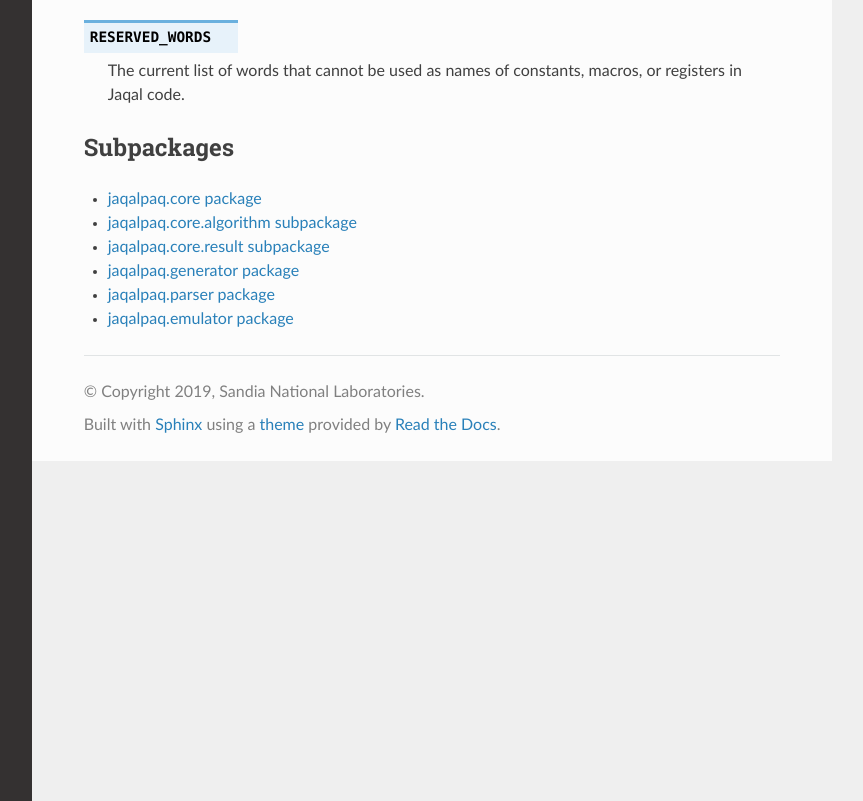
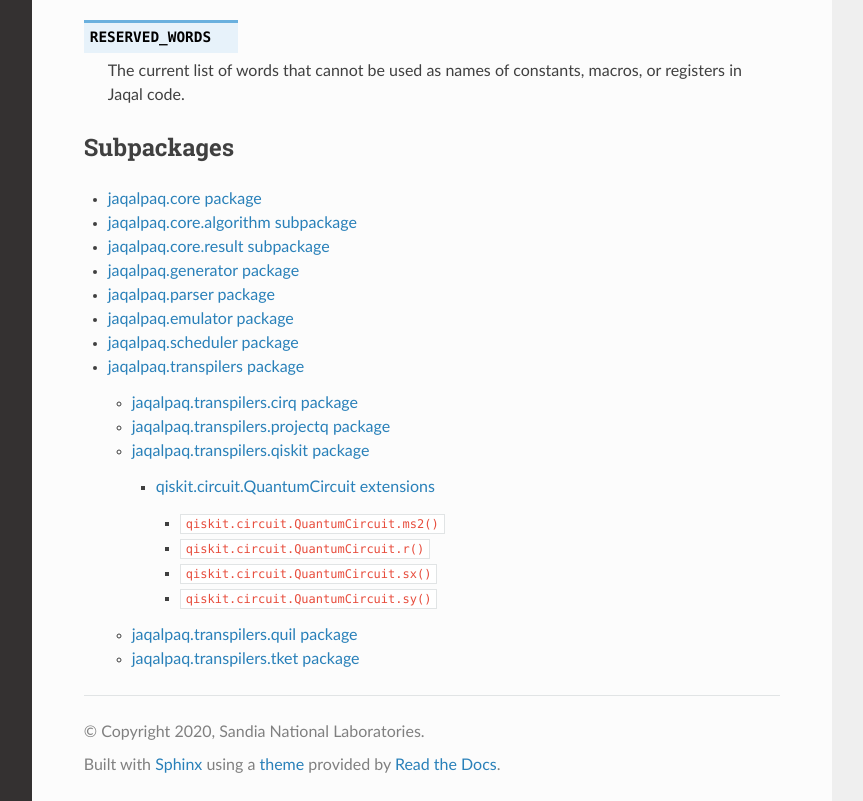
Before and after one commit to haikusw/jaqalpaq, a Sphinx documentation site: the page built from doc/jaqalpaq.rst, in a window 1280 px wide and 1065 px high, cut to the strip 264-1065 px from the top of the window. Shown: the whole strip, without its empty margins (268-1131 px from the left). Built offline with Sphinx 7.4.7 and the Read the Docs theme 2.0.0, drawn with Linux system fonts in a browser that asks for light colours.

Commit message:
docs: simplify build
Relocate JaqalPaq-extras Sphinx doc tree to JaqalPaq.  Rely on standard
imports to get doc information.  Improve the doc requirement to pull in
the full dependencies to build the complete documentation.

Signed-off-by: Antonio Russo <arusso@sandia.gov>

```diff
--- a/doc/conf.py
+++ b/doc/conf.py
@@ -1,51 +1,7 @@
-# Configuration file for the Sphinx documentation builder.
-#
-# This file only contains a selection of the most common options. For a full
-# list see the documentation:
-# https://www.sphinx-doc.org/en/master/usage/configuration.html
-
-# -- Path setup --------------------------------------------------------------
-
-# If extensions (or modules to document with autodoc) are in another directory,
-# add these directories to sys.path here. If the directory is relative to the
-# documentation root, use os.path.abspath to make it absolute, like shown here.
-#
-# import os
-# import sys
-# sys.path.insert(0, os.path.abspath('.'))
-
-
-# -- Project information -----------------------------------------------------
-
 project = "JaqalPaq"
-copyright = "2019, Sandia National Laboratories"
-author = "B. C. A. Morrison"
-
-
-# -- General configuration ---------------------------------------------------
-
-# Add any Sphinx extension module names here, as strings. They can be
-# extensions coming with Sphinx (named 'sphinx.ext.*') or your custom
-# ones.
+copyright = "2020, Sandia National Laboratories"
+author = "Benjamin C. A. Morrison, Jay Wesley Van Der Wall, Daniel Lobser, Antonio Russo, Kenneth Rudinger, Peter Maunz"
 extensions = ["sphinx.ext.autodoc", "sphinx_rtd_theme"]
-
-# Add any paths that contain templates here, relative to this directory.
 templates_path = ["_templates"]
-
-# List of patterns, relative to source directory, that match files and
-# directories to ignore when looking for source files.
-# This pattern also affects html_static_path and html_extra_path.
 exclude_patterns = []
-
-
-# -- Options for HTML output -------------------------------------------------
-
-# The theme to use for HTML and HTML Help pages.  See the documentation for
-# a list of builtin themes.
-#
 html_theme = "sphinx_rtd_theme"
-
-# Add any paths that contain custom static files (such as style sheets) here,
-# relative to this directory. They are copied after the builtin static files,
-# so a file named "default.css" will overwrite the builtin "default.css".
-html_static_path = ["_static"]
--- a/doc/jaqalpaq.rst
+++ b/doc/jaqalpaq.rst
@@ -19,3 +19,5 @@ Subpackages
    jaqalpaq.generator
    jaqalpaq.parser
    jaqalpaq.emulator
+   jaqalpaq.scheduler
+   jaqalpaq.transpilers
--- /dev/null
+++ b/doc/jaqalpaq.scheduler.rst
@@ -0,0 +1,7 @@
+jaqalpaq.scheduler package
+==========================
+
+.. automodule:: jaqalpaq.scheduler
+   :members:
+   :undoc-members:
+   :show-inheritance:
--- /dev/null
+++ b/doc/jaqalpaq.transpilers.cirq.rst
@@ -0,0 +1,7 @@
+jaqalpaq.transpilers.cirq package
+=================================
+
+.. automodule:: jaqalpaq.transpilers.cirq
+   :members:
+   :undoc-members:
+   :show-inheritance:
--- /dev/null
+++ b/doc/jaqalpaq.transpilers.projectq.rst
@@ -0,0 +1,7 @@
+jaqalpaq.transpilers.projectq package
+=====================================
+
+.. automodule:: jaqalpaq.transpilers.projectq
+   :members:
+   :undoc-members:
+   :show-inheritance:
--- /dev/null
+++ b/doc/jaqalpaq.transpilers.qiskit.rst
@@ -0,0 +1,49 @@
+jaqalpaq.transpilers.qiskit package
+===================================
+
+.. automodule:: jaqalpaq.transpilers.qiskit
+   :members:
+   :undoc-members:
+   :show-inheritance:
+
+qiskit.circuit.QuantumCircuit extensions
+----------------------------------------
+
+Importing the jaqalpaq.qiskit package also patches the :class:`qiskit.circuit.QuantumCircuit` object,
+adding the following four methods. This follows the standard Qiskit API, allowing
+users to add trapped-ion gates to circuits using the same syntax as gates from the Qiskit
+standard extension.
+
+.. function:: qiskit.circuit.QuantumCircuit.ms2(theta, phi, a, b)
+
+    Add a two-parameter Mølmer-Sørensen gate to a circuit.
+
+    :param float theta: The angle by which the gate rotates the state.
+    :param float phi: The phase angle determining the mix of XX and YY rotation.
+    :param a: The first qubit to act on.
+    :type a: qiskit.circuit.Bit, qiskit.circuit.Register, int, slice, list, or range
+    :param b: The second qubit to act on.
+    :type b: qiskit.circuit.Bit, qiskit.circuit.Register, int, slice, list, or range
+
+.. function:: qiskit.circuit.QuantumCircuit.r(theta, phi, q)
+
+    Add a single-qubit gate representing arbitrary rotation around an axis in the X-Y plane to a circuit.
+
+    :param float theta: The angle that sets the planar axis to rotate around.
+    :param float phi: The angle by which the gate rotates the state.
+    :param q: The qubit to act on.
+    :type q: qiskit.circuit.Bit, qiskit.circuit.Register, int, slice, list, or range
+
+.. function:: qiskit.circuit.QuantumCircuit.sx(q)
+
+    Add a sqrt(X) gate to a circuit.
+
+    :param q: The qubit to act on.
+    :type q: qiskit.circuit.Bit, qiskit.circuit.Register, int, slice, list, or range
+
+.. function:: qiskit.circuit.QuantumCircuit.sy(q)
+
+    Add a sqrt(Y) gate to a circuit.
+
+    :param q: The qubit to act on.
+    :type q: qiskit.circuit.Bit, qiskit.circuit.Register, int, slice, list, or range
--- /dev/null
+++ b/doc/jaqalpaq.transpilers.quil.rst
@@ -0,0 +1,7 @@
+jaqalpaq.transpilers.quil package
+=================================
+
+.. automodule:: jaqalpaq.transpilers.quil
+   :members:
+   :undoc-members:
+   :show-inheritance:
--- /dev/null
+++ b/doc/jaqalpaq.transpilers.rst
@@ -0,0 +1,15 @@
+jaqalpaq.transpilers package
+============================
+
+.. automodule:: jaqalpaq.transpilers
+   :members:
+   :undoc-members:
+   :show-inheritance:
+
+.. toctree::
+
+   jaqalpaq.transpilers.cirq
+   jaqalpaq.transpilers.projectq
+   jaqalpaq.transpilers.qiskit
+   jaqalpaq.transpilers.quil
+   jaqalpaq.transpilers.tket
--- /dev/null
+++ b/doc/jaqalpaq.transpilers.tket.rst
@@ -0,0 +1,7 @@
+jaqalpaq.transpilers.tket package
+=================================
+
+.. automodule:: jaqalpaq.transpilers.tket
+   :members:
+   :undoc-members:
+   :show-inheritance:
```
Also changed, not shown: doc/index.rst (+15 -4 lines), setup.py (+5 -47 lines).
